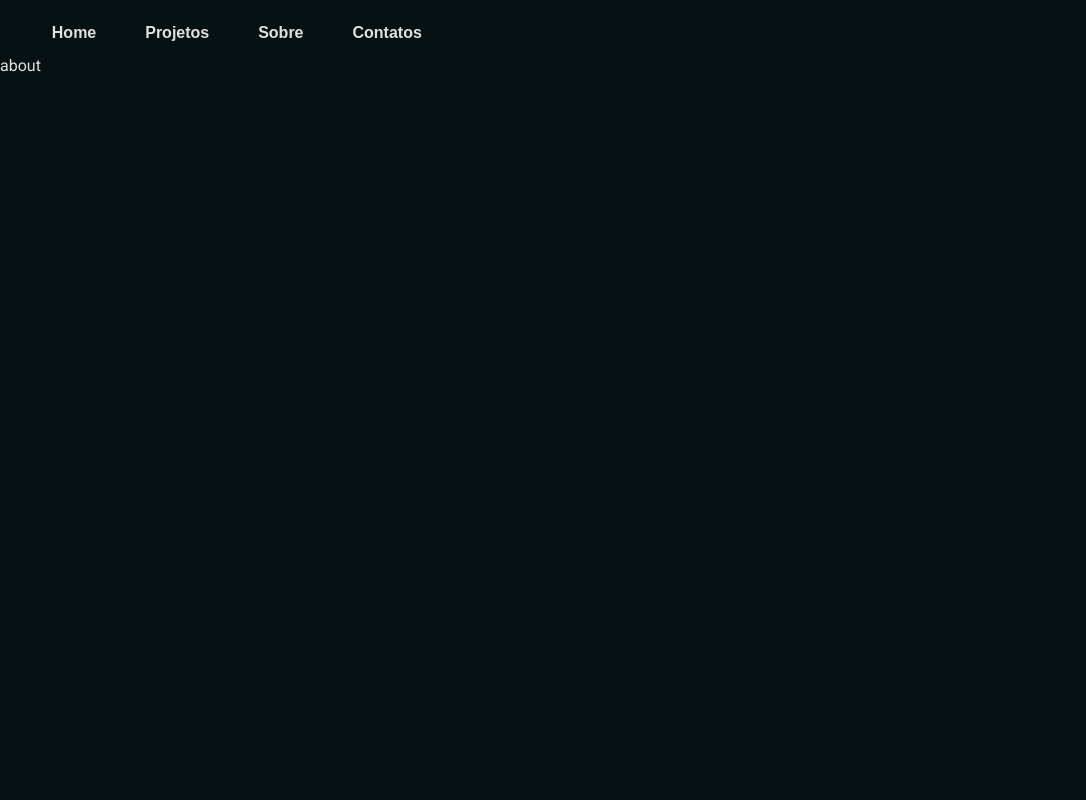
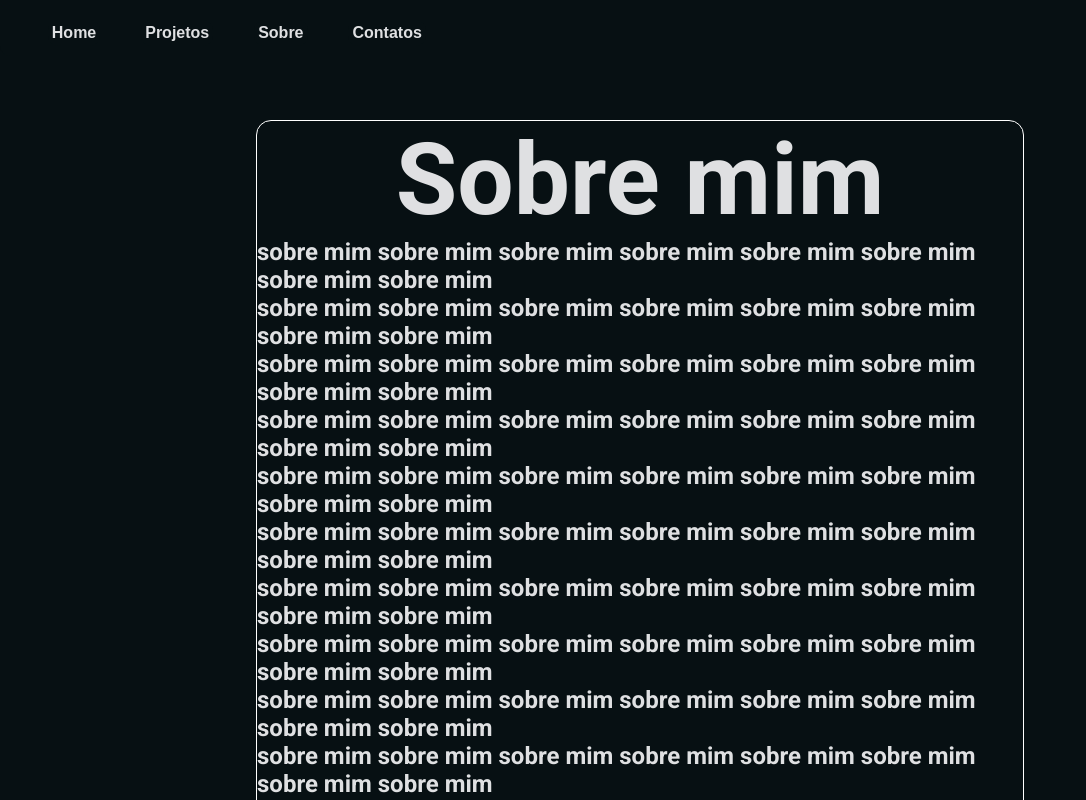
Before and after one commit to srsifer/Portifolio2.0, a Next.js app: page /about in a window 1280 px wide. Shown: the top 800 px of the page, without its empty margins (0-1086 px from the left). Built offline with nearby package versions, Linux system fonts and the light colour scheme.

Commit message:
adiciona a estrutura inicial da pagina about

```diff
--- a/src/pages/about.tsx
+++ b/src/pages/about.tsx
@@ -1,12 +1,46 @@
 import React from 'react'
 import NavBar from '../components/NavBar'
+import { DivAboutBody, MainAboutDiv } from '../styles/Pages/aboutStyles/aboutStyles';
 
 const About = () => {
   return (
-    <div>
+    <DivAboutBody>
       <NavBar />
-      about
-    </div>
+      <MainAboutDiv>
+        <h1>Sobre mim </h1>
+        <p>
+          sobre mim sobre mim sobre mim sobre mim
+          sobre mim sobre mim sobre mim sobre mim <br />
+          sobre mim sobre mim sobre mim sobre mim
+          sobre mim sobre mim sobre mim sobre mim <br />
+          sobre mim sobre mim sobre mim sobre mim
+          sobre mim sobre mim sobre mim sobre mim <br />
+          sobre mim sobre mim sobre mim sobre mim
+          sobre mim sobre mim sobre mim sobre mim <br />
+          sobre mim sobre mim sobre mim sobre mim
+          sobre mim sobre mim sobre mim sobre mim <br />
+          sobre mim sobre mim sobre mim sobre mim
+          sobre mim sobre mim sobre mim sobre mim <br />
+          sobre mim sobre mim sobre mim sobre mim
+          sobre mim sobre mim sobre mim sobre mim <br />
+          sobre mim sobre mim sobre mim sobre mim
+          sobre mim sobre mim sobre mim sobre mim <br />
+          sobre mim sobre mim sobre mim sobre mim
+          sobre mim sobre mim sobre mim sobre mim <br />
+          sobre mim sobre mim sobre mim sobre mim
+          sobre mim sobre mim sobre mim sobre mim <br />
+          sobre mim sobre mim sobre mim sobre mim
+          sobre mim sobre mim sobre mim sobre mim <br />
+          sobre mim sobre mim sobre mim sobre mim
+          sobre mim sobre mim sobre mim sobre mim <br />
+          sobre mim sobre mim sobre mim sobre mim
+          sobre mim sobre mim sobre mim sobre mim <br />
+          sobre mim sobre mim sobre mim sobre mim
+          sobre mim sobre mim sobre mim sobre mim <br />
+          sobre mim sobre mim sobre mim sobre mim
+        </p>
+      </MainAboutDiv>
+    </DivAboutBody>
   )
 }
 
--- /dev/null
+++ b/src/styles/Pages/aboutStyles/aboutStyles.tsx
@@ -0,0 +1,29 @@
+import styled from 'styled-components';
+
+export const DivAboutBody = styled.div`
+  min-height: 100vh;
+`;
+
+export const MainAboutDiv = styled.div`
+  border: 1px solid white;
+  width: 60%;
+  margin-left: auto;
+  margin-right: auto;
+  display: flex;
+  flex-direction: column;
+  justify-content: center;
+  align-items: center;
+  border-radius: 15px;
+
+  margin-top: 5%;
+
+  h1 {
+     font-size: 100px;
+    font-weight: bolder;
+  }
+
+  p {
+    font-size: x-large;
+    font-weight: bolder;
+  }
+`;
```
